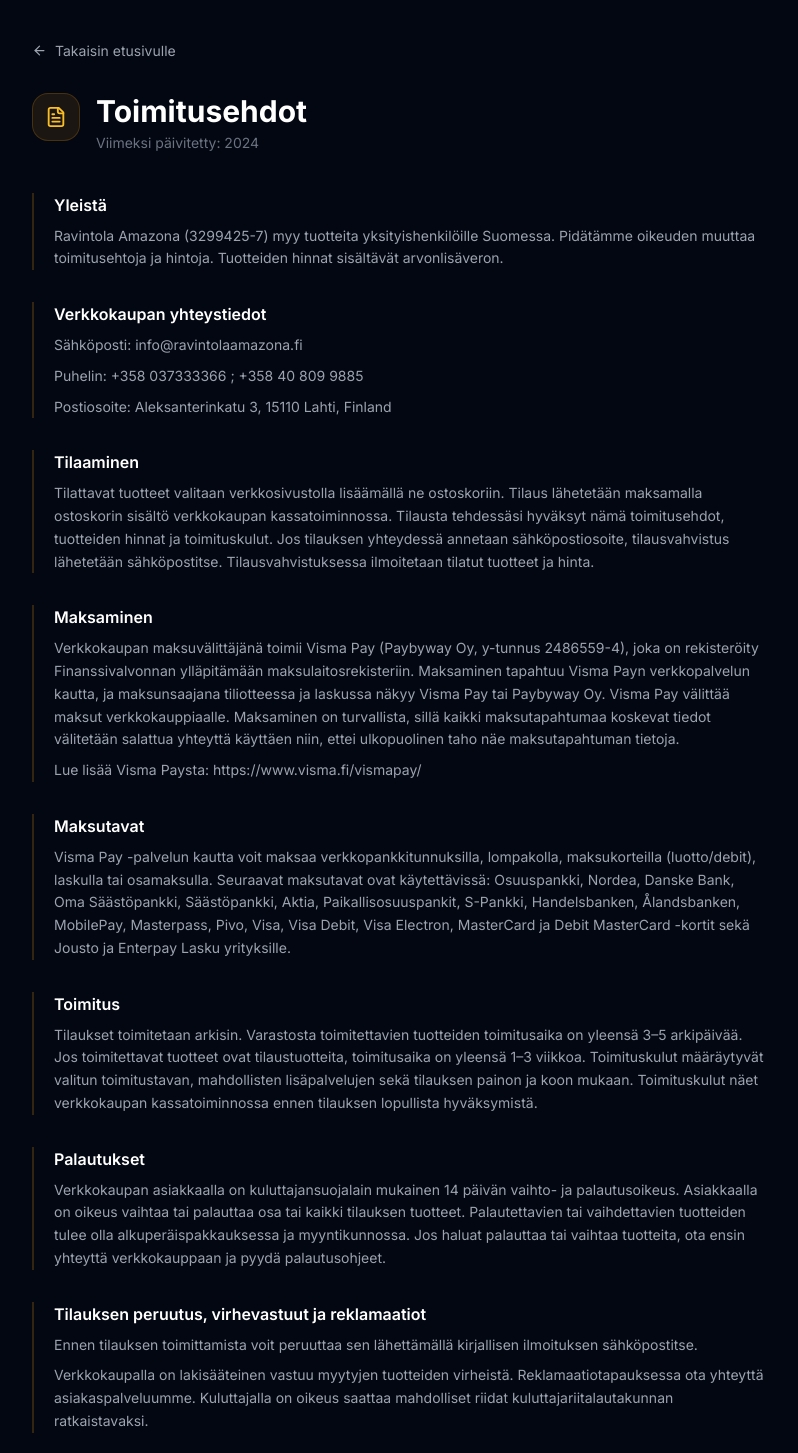
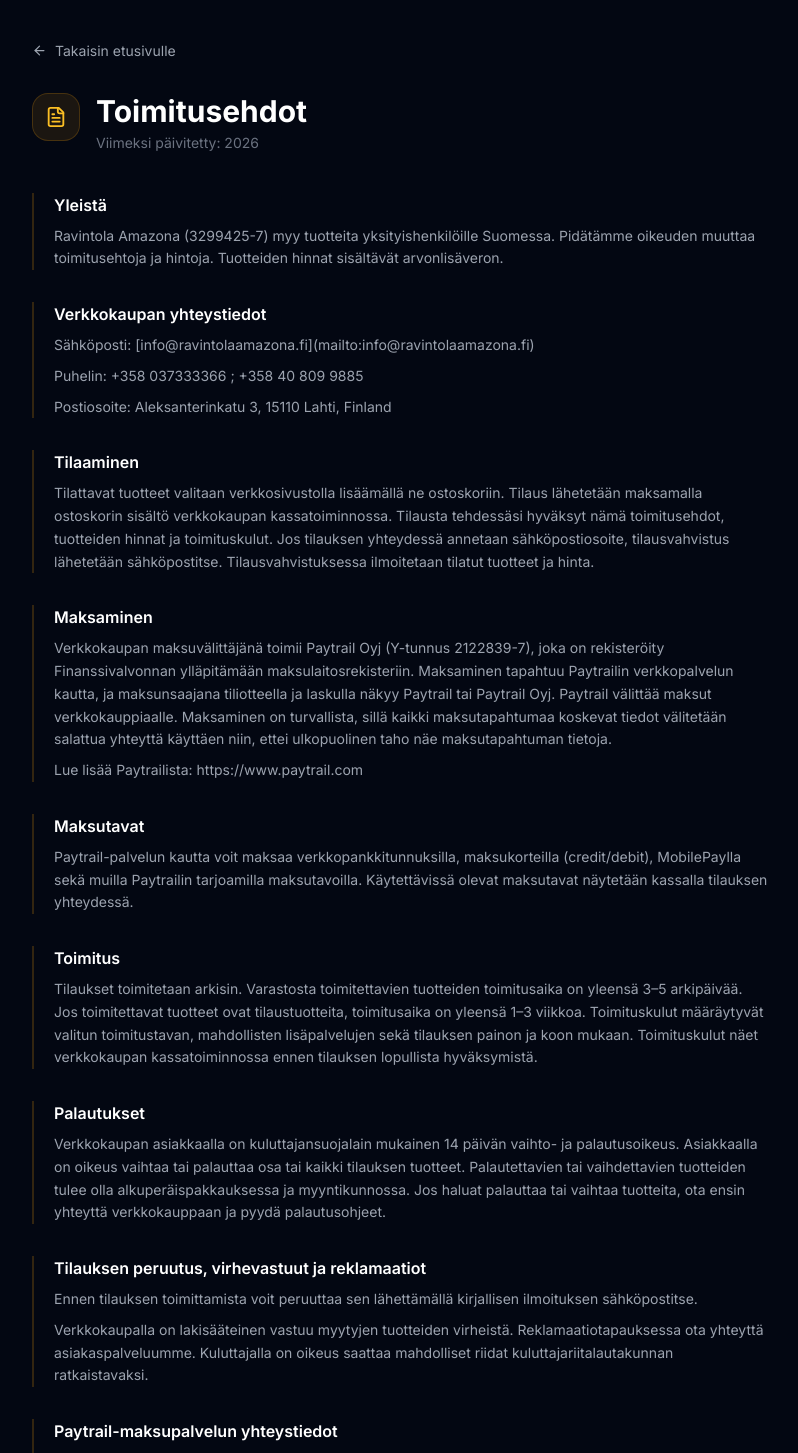
Before and after one commit to TimsalHassan/Rovitola-Amazona, a React (Vite) app in the folder frontend/: page /terms-and-conditions in a window 1280 px wide. Shown: the part 80-1533 px from the top of the page, without its empty margins (240-1038 px from the left). Built offline with nearby package versions, Linux system fonts and the light colour scheme; no server answers.

Commit message:
Fix Paytrail issue in the privacy and terms pages

```diff
--- a/frontend/src/pages/PrivacyPage.tsx
+++ b/frontend/src/pages/PrivacyPage.tsx
@@ -5,12 +5,12 @@ import { ArrowLeft, ShieldCheck } from "lucide-react";
 const content = {
   fi: {
     title: "Tietosuojakäytäntö",
-    lastUpdated: "Viimeksi päivitetty: 2024",
+    lastUpdated: "Viimeksi päivitetty: 2026",
     backToHome: "Takaisin etusivulle",
     sections: [
       {
         heading: "Rekisterinpitäjä",
-        body: "Ravintola Amazona (y-tunnus 3299425-7)\nAleksanterinkatu 3, 15110 Lahti\nSähköposti: info@ravintolaamazona.fi\nPuhelin: +358 037333366",
+        body: "Ravintola Amazona (Y-tunnus 3299425-7)\nAleksanterinkatu 3, 15110 Lahti\nSähköposti: [info@ravintolaamazona.fi](mailto:info@ravintolaamazona.fi)\nPuhelin: +358 037333366",
       },
       {
         heading: "Kerättävät henkilötiedot",
@@ -26,7 +26,7 @@ const content = {
       },
       {
         heading: "Tietojen luovuttaminen",
-        body: "Emme myy tai luovuta henkilötietojasi kolmansille osapuolille, lukuun ottamatta:\n– Visma Pay / Paybyway Oy: maksutapahtumien käsittelyä varten\n– Toimitusjärjestelmät: tilauksen toimittamiseksi\n\nKaikki kolmannet osapuolet on velvoitettu käsittelemään tietoja tietosuojalain mukaisesti.",
+        body: "Emme myy tai luovuta henkilötietojasi kolmansille osapuolille, lukuun ottamatta:\n– Paytrail Oyj: maksutapahtumien käsittelyä varten\n– Toimitusjärjestelmät: tilauksen toimittamiseksi\n\nKaikki kolmannet osapuolet on velvoitettu käsittelemään tietoja tietosuojalainsäädännön mukaisesti.",
       },
       {
         heading: "Evästeet",
@@ -34,7 +34,7 @@ const content = {
       },
       {
         heading: "Rekisteröidyn oikeudet",
-        body: "Sinulla on oikeus:\n– Saada tietoa henkilötietojesi käsittelystä\n– Tarkastaa itseäsi koskevat tiedot\n– Vaatia virheellisten tietojen oikaisemista\n– Vaatia tietojesi poistamista (\"oikeus tulla unohdetuksi\")\n– Vastustaa tietojesi käsittelyä markkinointitarkoituksiin\n\nPyyntöjä voi lähettää sähköpostitse osoitteeseen info@ravintolaamazona.fi",
+        body: `Sinulla on oikeus:\n– Saada tietoa henkilötietojesi käsittelystä\n– Tarkastaa itseäsi koskevat tiedot\n– Vaatia virheellisten tietojen oikaisemista\n– Vaatia tietojesi poistamista ("oikeus tulla unohdetuksi")\n– Vastustaa tietojesi käsittelyä markkinointitarkoituksiin\n\nPyyntöjä voi lähettää sähköpostitse osoitteeseen [info@ravintolaamazona.fi](mailto:info@ravintolaamazona.fi)`,
       },
       {
         heading: "Tietoturva",
@@ -46,10 +46,11 @@ const content = {
       },
       {
         heading: "Yhteydenotot",
-        body: "Tietosuojaan liittyvissä kysymyksissä ota yhteyttä:\ninfo@ravintolaamazona.fi\nRavintola Amazona, Aleksanterinkatu 3, 15110 Lahti",
+        body: "Tietosuojaan liittyvissä kysymyksissä ota yhteyttä:[ninfo@ravintolaamazona.fi](mailto:ninfo@ravintolaamazona.fi)\nRavintola Amazona, Aleksanterinkatu 3, 15110 Lahti",
       },
     ],
   },
+
   en: {
     title: "Privacy Policy",
     lastUpdated: "Last updated: 2026",
@@ -57,7 +58,7 @@ const content = {
     sections: [
       {
         heading: "Data Controller",
-        body: "Restaurant Amazona (Business ID 3299425-7)\nAleksanterinkatu 3, 15110 Lahti, Finland\nEmail: info@ravintolaamazona.fi\nPhone: +358 037333366",
+        body: "Restaurant Amazona (Business ID 3299425-7)\nAleksanterinkatu 3, 15110 Lahti, Finland\nEmail: [info@ravintolaamazona.fi](mailto:info@ravintolaamazona.fi)\nPhone: +358 037333366",
       },
       {
         heading: "Personal Data We Collect",
@@ -73,7 +74,7 @@ const content = {
       },
       {
         heading: "Sharing of Data",
-        body: "We do not sell or share your personal data with third parties, except:\n– Visma Pay / Paybyway Oy: for processing payment transactions\n– Delivery systems: to fulfil your order\n\nAll third parties are obligated to handle data in accordance with data protection legislation.",
+        body: "We do not sell or share your personal data with third parties, except:\n– Paytrail Oyj: for processing payment transactions\n– Delivery systems: to fulfil your order\n\nAll third parties are obligated to handle data in accordance with applicable data protection legislation.",
       },
       {
         heading: "Cookies",
@@ -81,7 +82,7 @@ const content = {
       },
       {
         heading: "Your Rights",
-        body: "You have the right to:\n– Be informed about how your personal data is processed\n– Access your personal data\n– Request correction of inaccurate data\n– Request deletion of your data (\"right to be forgotten\")\n– Object to processing of your data for marketing purposes\n\nRequests can be sent by email to info@ravintolaamazona.fi",
+        body: `You have the right to:\n– Be informed about how your personal data is processed\n– Access your personal data\n– Request correction of inaccurate data\n– Request deletion of your data ("right to be forgotten")\n– Object to processing of your data for marketing purposes\n\nRequests can be sent by email to [info@ravintolaamazona.fi](mailto:info@ravintolaamazona.fi)`,
       },
       {
         heading: "Data Security",
@@ -93,7 +94,7 @@ const content = {
       },
       {
         heading: "Contact",
-        body: "For privacy-related questions, please contact us:\ninfo@ravintolaamazona.fi\nRavintola Amazona, Aleksanterinkatu 3, 15110 Lahti",
+        body: `For privacy-related questions, please contact us:[ninfo@ravintolaamazona.fi](mailto:ninfo@ravintolaamazona.fi)\nRavintola Amazona, Aleksanterinkatu 3, 15110 Lahti, Finland`,
       },
     ],
   },
@@ -136,10 +137,13 @@ export default function PrivacyPage() {
               <div className="space-y-2">
                 {section.body.split("\n").map((line, j) =>
                   line.trim() ? (
-                    <p key={j} className="text-sm text-gray-400 leading-relaxed">
+                    <p
+                      key={j}
+                      className="text-sm text-gray-400 leading-relaxed"
+                    >
                       {line}
                     </p>
-                  ) : null
+                  ) : null,
                 )}
               </div>
             </section>
--- a/frontend/src/pages/TermsPage.tsx
+++ b/frontend/src/pages/TermsPage.tsx
@@ -5,7 +5,7 @@ import { ArrowLeft, FileText } from "lucide-react";
 const content = {
   fi: {
     title: "Toimitusehdot",
-    lastUpdated: "Viimeksi päivitetty: 2024",
+    lastUpdated: "Viimeksi päivitetty: 2026",
     backToHome: "Takaisin etusivulle",
     sections: [
       {
@@ -14,7 +14,7 @@ const content = {
       },
       {
         heading: "Verkkokaupan yhteystiedot",
-        body: "Sähköposti: info@ravintolaamazona.fi\nPuhelin: +358 037333366 ; +358 40 809 9885\nPostiosoite: Aleksanterinkatu 3, 15110 Lahti, Finland",
+        body: "Sähköposti: [info@ravintolaamazona.fi](mailto:info@ravintolaamazona.fi)\nPuhelin: +358 037333366 ; +358 40 809 9885\nPostiosoite: Aleksanterinkatu 3, 15110 Lahti, Finland",
       },
       {
         heading: "Tilaaminen",
@@ -22,11 +22,11 @@ const content = {
       },
       {
         heading: "Maksaminen",
-        body: "Verkkokaupan maksuvälittäjänä toimii Visma Pay (Paybyway Oy, y-tunnus 2486559-4), joka on rekisteröity Finanssivalvonnan ylläpitämään maksulaitosrekisteriin. Maksaminen tapahtuu Visma Payn verkkopalvelun kautta, ja maksunsaajana tiliotteessa ja laskussa näkyy Visma Pay tai Paybyway Oy. Visma Pay välittää maksut verkkokauppiaalle. Maksaminen on turvallista, sillä kaikki maksutapahtumaa koskevat tiedot välitetään salattua yhteyttä käyttäen niin, ettei ulkopuolinen taho näe maksutapahtuman tietoja.\n\nLue lisää Visma Paysta: https://www.visma.fi/vismapay/",
+        body: "Verkkokaupan maksuvälittäjänä toimii Paytrail Oyj (Y-tunnus 2122839-7), joka on rekisteröity Finanssivalvonnan ylläpitämään maksulaitosrekisteriin. Maksaminen tapahtuu Paytrailin verkkopalvelun kautta, ja maksunsaajana tiliotteella ja laskulla näkyy Paytrail tai Paytrail Oyj. Paytrail välittää maksut verkkokauppiaalle. Maksaminen on turvallista, sillä kaikki maksutapahtumaa koskevat tiedot välitetään salattua yhteyttä käyttäen niin, ettei ulkopuolinen taho näe maksutapahtuman tietoja.\n\nLue lisää Paytrailista: https://www.paytrail.com",
       },
       {
         heading: "Maksutavat",
-        body: "Visma Pay -palvelun kautta voit maksaa verkkopankkitunnuksilla, lompakolla, maksukorteilla (luotto/debit), laskulla tai osamaksulla. Seuraavat maksutavat ovat käytettävissä: Osuuspankki, Nordea, Danske Bank, Oma Säästöpankki, Säästöpankki, Aktia, Paikallisosuuspankit, S-Pankki, Handelsbanken, Ålandsbanken, MobilePay, Masterpass, Pivo, Visa, Visa Debit, Visa Electron, MasterCard ja Debit MasterCard -kortit sekä Jousto ja Enterpay Lasku yrityksille.",
+        body: "Paytrail-palvelun kautta voit maksaa verkkopankkitunnuksilla, maksukorteilla (credit/debit), MobilePaylla sekä muilla Paytrailin tarjoamilla maksutavoilla. Käytettävissä olevat maksutavat näytetään kassalla tilauksen yhteydessä.",
       },
       {
         heading: "Toimitus",
@@ -41,11 +41,12 @@ const content = {
         body: "Ennen tilauksen toimittamista voit peruuttaa sen lähettämällä kirjallisen ilmoituksen sähköpostitse.\n\nVerkkokaupalla on lakisääteinen vastuu myytyjen tuotteiden virheistä. Reklamaatiotapauksessa ota yhteyttä asiakaspalveluumme. Kuluttajalla on oikeus saattaa mahdolliset riidat kuluttajariitalautakunnan ratkaistavaksi.",
       },
       {
-        heading: "Visma Pay -maksupalvelun yhteystiedot",
-        body: "Visma Pay, Paybyway Oy (Y-tunnus 2486559-4)\nSähköposti: helpdesk@vismapay.com\nPuhelin: 09 315 42 037 (arkisin klo 8–16)\nPostiosoite: Laserkatu 6, 53850 Lappeenranta",
+        heading: "Paytrail-maksupalvelun yhteystiedot",
+        body: "Paytrail Oyj (Y-tunnus 2122839-7)\nInnova 2\nLutakonaukio 7\n40100 Jyväskylä\nSuomi\n\nVerkkosivusto: https://www.paytrail.com",
       },
     ],
   },
+
   en: {
     title: "Terms of Service",
     lastUpdated: "Last updated: 2026",
@@ -65,11 +66,11 @@ const content = {
       },
       {
         heading: "Payment",
-        body: "The payment intermediary for the online store is Visma Pay (Paybyway Oy, business ID 2486559-4), which is registered in the payment institution register maintained by the Financial Supervisory Authority. Payment is made via Visma Pay's online service, and the recipient of the payment appears on the bank statement and invoice as Visma Pay or Paybyway Oy. Visma Pay forwards payments to the online merchant. Payment is secure, as all information regarding the payment transaction is transmitted using an encrypted connection so that no outside party can see the payment transaction information.\n\nRead more about Visma Pay: https://www.visma.fi/vismapay/",
+        body: "The payment intermediary for the online store is Paytrail Oyj (business ID 2122839-7), which is registered in the payment institution register maintained by the Finnish Financial Supervisory Authority. Payment is made via Paytrail's online service, and the recipient of the payment appears on the bank statement and invoice as Paytrail or Paytrail Oyj. Paytrail forwards payments to the online merchant. Payment is secure, as all information regarding the payment transaction is transmitted using an encrypted connection so that no outside party can see the payment transaction information.\n\nRead more about Paytrail: https://www.paytrail.com",
       },
       {
         heading: "Payment Methods",
-        body: "Through the Visma Pay service, you can pay with online banking credentials, wallet, payment cards (credit/debit), invoice or installment payment. The following payment methods are available: Osuuspankki, Nordea, Danske Bank, Oma Säästöpankki, Säästöpankki, Aktia, Paikallisosuuspankit, S-Pankki, Handelsbanken, Ålandsbanken, MobilePay, Masterpass, Pivo, Visa, Visa Debit, Visa Electron, MasterCard and Debit MasterCard cards, as well as Jousto and Enterpay Invoice for companies.",
+        body: "Through the Paytrail service, you can pay using online banking credentials, payment cards (credit/debit), MobilePay, and other payment methods offered by Paytrail. Available payment methods are displayed at checkout when placing your order.",
       },
       {
         heading: "Delivery",
@@ -84,8 +85,8 @@ const content = {
         body: "Before the order is delivered, you can cancel it by sending a written notification via email.\n\nThe online store has statutory liability for defects in the products sold. In case of complaints, please contact our customer service. The consumer has the right to refer any disputes to the Consumer Disputes Board for resolution.",
       },
       {
-        heading: "Visma Pay Payment Service Contact Information",
-        body: "Visma Pay, Paybyway Oy (Business ID 2486559-4)\nEmail: helpdesk@vismapay.com\nPhone: 09 315 42 037 (weekdays 8 am–4 pm)\nPostal address: Laserkatu 6, 53850 Lappeenranta",
+        heading: "Paytrail Payment Service Contact Information",
+        body: "Paytrail Oyj (Business ID 2122839-7)\nInnova 2\nLutakonaukio 7\n40100 Jyväskylä\nFinland\n\nWebsite: https://www.paytrail.com",
       },
     ],
   },
@@ -121,20 +122,20 @@ export default function TermsPage() {
         {/* Sections */}
         <div className="space-y-8">
           {c.sections.map((section, i) => (
-            <section
-              key={i}
-              className="border-l-2 border-amber-500/20 pl-5"
-            >
+            <section key={i} className="border-l-2 border-amber-500/20 pl-5">
               <h2 className="text-base font-semibold text-white mb-2">
                 {section.heading}
               </h2>
               <div className="space-y-2">
                 {section.body.split("\n").map((line, j) =>
                   line.trim() ? (
-                    <p key={j} className="text-sm text-gray-400 leading-relaxed">
+                    <p
+                      key={j}
+                      className="text-sm text-gray-400 leading-relaxed"
+                    >
                       {line}
                     </p>
-                  ) : null
+                  ) : null,
                 )}
               </div>
             </section>
```
